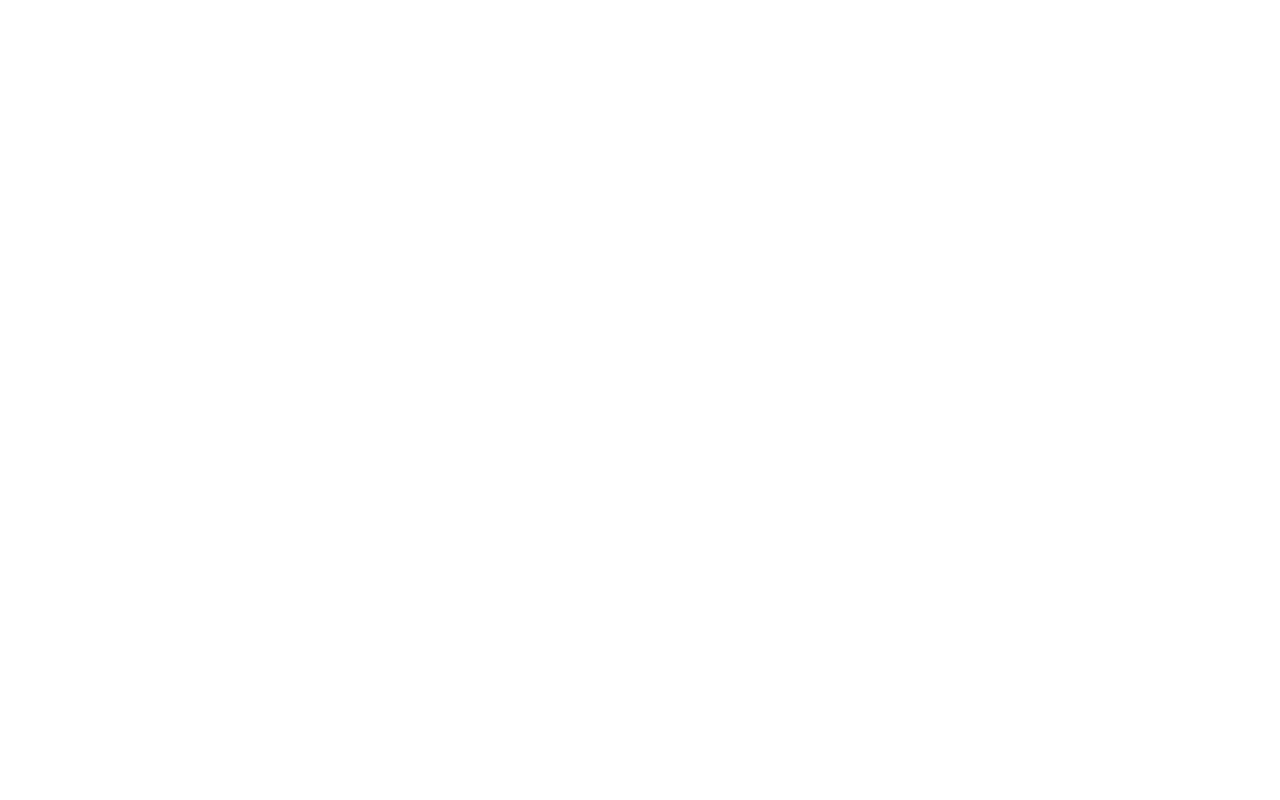
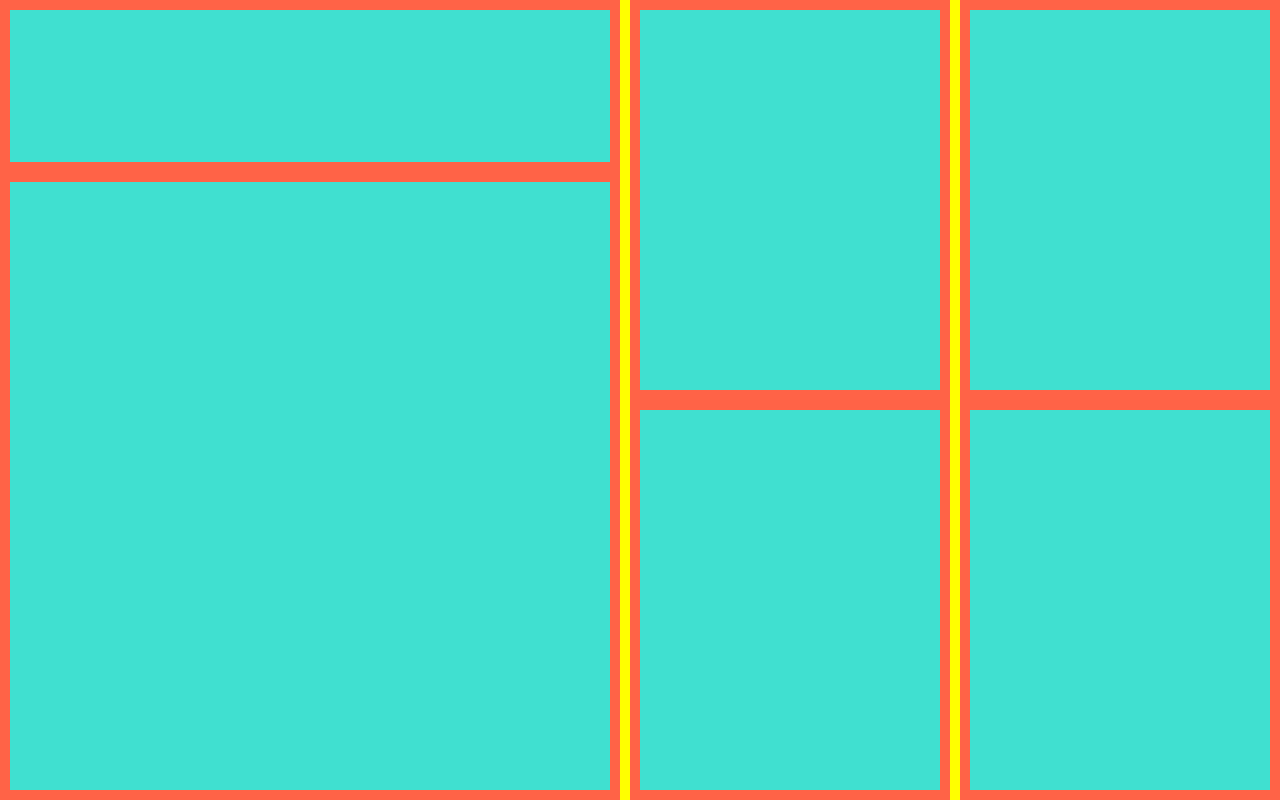
Before and after one commit to nikhil-Piktorlabs/expanding-cards, a plain HTML site: page index.html in a window 1280 px wide. Drawn offline with Linux system fonts and the light colour scheme.

Commit message:
Structure designed

```diff
--- a/index.html
+++ b/index.html
@@ -8,6 +8,20 @@
     <link rel="stylesheet" href="styles.css" />
   </head>
   <body>
+    <div class="grid">
+      <div class="grid__item grid__item--selected flexbox">
+        <div class="flexbox__item"></div>
+        <div class="flexbox__item flexbox__item--selected"></div>
+      </div>
+      <div class="grid__item flexbox">
+        <div class="flexbox__item"></div>
+        <div class="flexbox__item"></div>
+      </div>
+      <div class="grid__item flexbox">
+        <div class="flexbox__item"></div>
+        <div class="flexbox__item"></div>
+      </div>
+    </div>
     <script src="main.js"></script>
   </body>
 </html>
--- a/styles.css
+++ b/styles.css
@@ -0,0 +1,35 @@
+* {
+  margin: 0;
+  padding: 0;
+}
+
+.grid {
+  background: yellow;
+  display: grid;
+  height: 100vh;
+  grid-template: auto / repeat(4, auto);
+  grid-gap: 10px;
+}
+
+.grid__item {
+  background: tomato;
+}
+
+.grid__item--selected {
+  grid-column: span 2;
+}
+
+.flexbox {
+  display: flex;
+  flex-direction: column;
+}
+
+.flexbox__item {
+  flex: 1;
+  background: turquoise;
+  margin: 10px;
+}
+
+.flexbox__item--selected {
+  flex: 4;
+}
```
